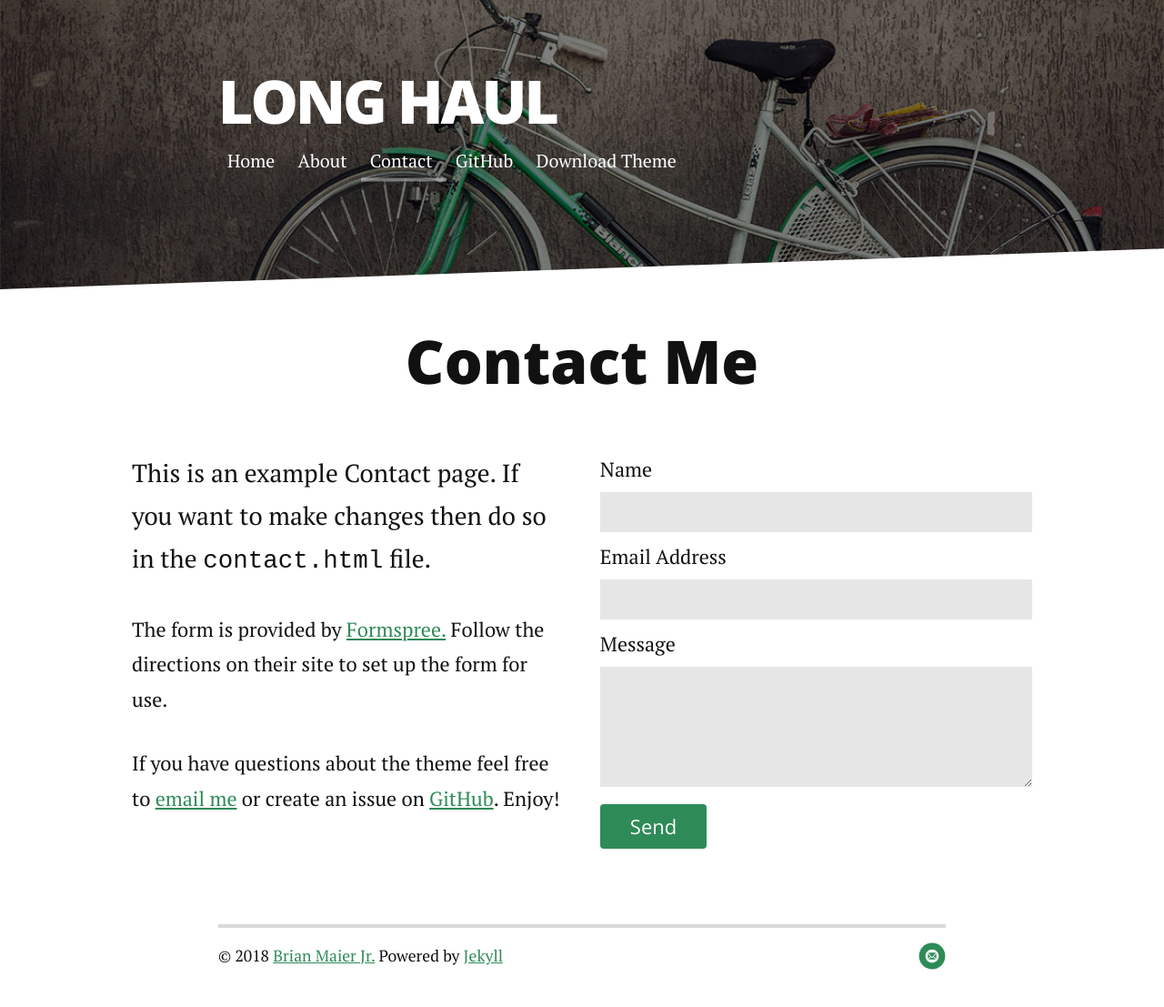
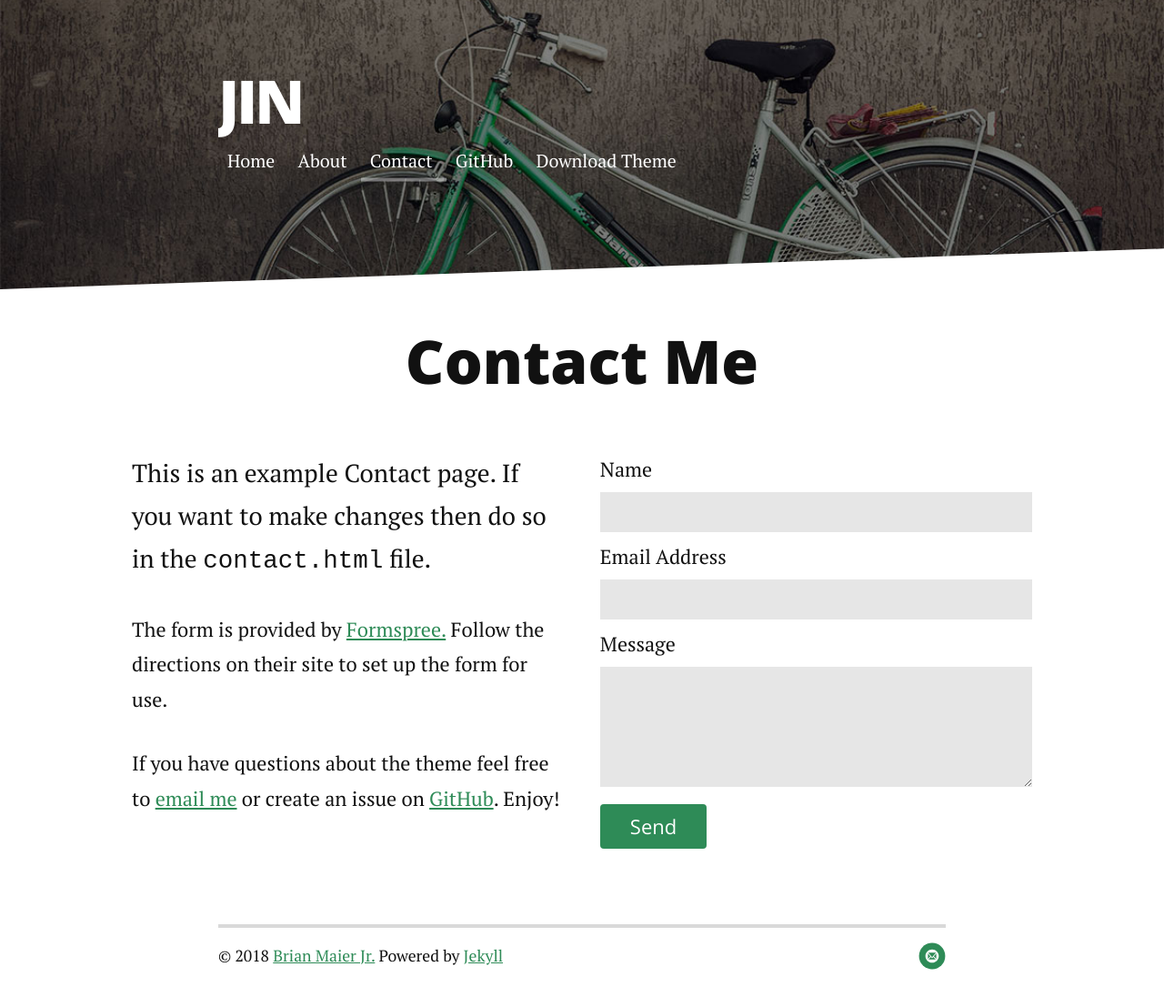
Before and after one commit to jin-dev/jin-dev.github.com, a Jekyll site: the page built from contact.md, in a window 1280 px wide. Shown: the whole page at 91% size. Built offline with Jekyll 4.4.1, drawn with Linux system fonts in a browser that asks for light colours; nearby versions of some CDN libraries.

Commit message:
modified some config

```diff
--- a/_config.yml
+++ b/_config.yml
@@ -1,7 +1,7 @@
-title: Long Haul
+title: Jin
 description: Long Form Jekyll theme built with SASS / COMPASS / SUSY
 
-url: http://brianmaierjr.github.com/long-haul
+url: https://jin-dev.github.io/
 baseurl: ""
 paginate_path: "blog/page:num/"
 permalink: blog/:title/
--- a/contact.md
+++ b/contact.md
@@ -1,6 +1,6 @@
 ---
 layout: default
-title: Contact Long Haul
+title: Contact Jin
 ---
 
 <div id="contact">
--- a/package.json
+++ b/package.json
@@ -1,5 +1,5 @@
 {
-  "name": "long-haul",
+  "name": "jin-park",
   "version": "0.0.0",
   "description": "A minimal, type-focused Jekyll theme. ",
   "main": "gulpfile.js",
@@ -17,7 +17,7 @@
   },
   "repository": {
     "type": "git",
-    "url": "https://github.com/brianmaierjr/long-haul.git"
+    "url": "https://github.com/jin-dev/jin-dev.github.com"
   },
   "keywords": [
     "jekyll",
```
